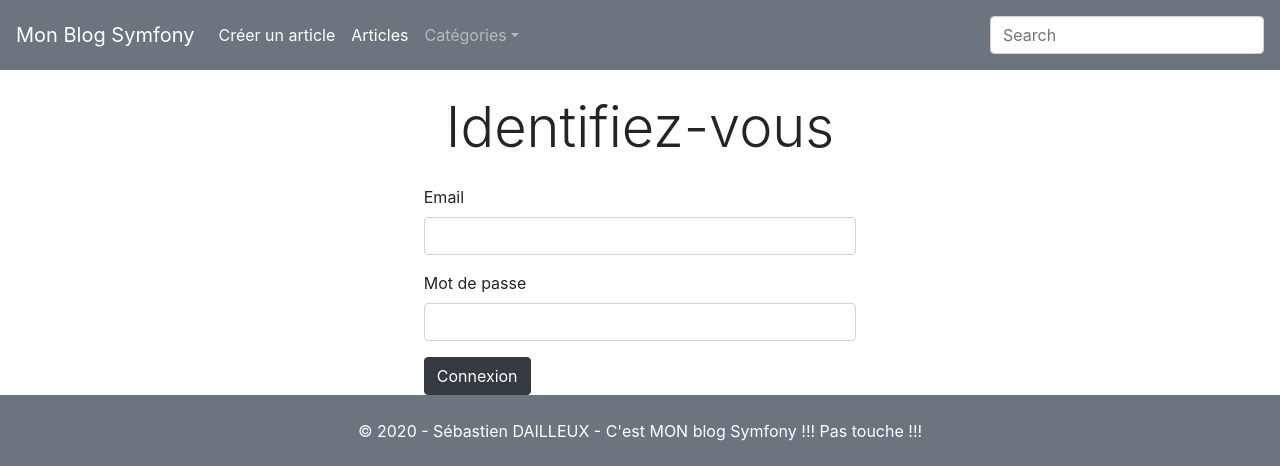
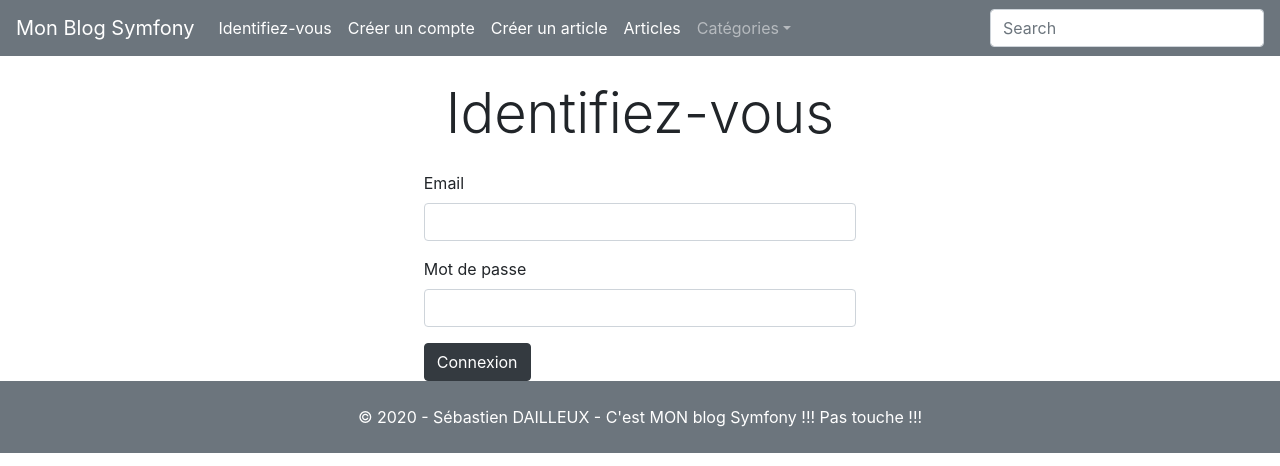
Before and after one commit to Sebdail78/demoBlog, a Symfony app: template templates/security/login.html.twig in a window 1280 px wide. Shown: the top 466 px of the page. Run offline with Twig, Linux system fonts and the light colour scheme; the template is opened without the code that fills it, so the values that code supplies are empty; some libraries are stand-ins or nearby versions.

Commit message:
back_office

```diff
--- a/composer.json
+++ b/composer.json
@@ -5,6 +5,7 @@
         "php": "^7.1.3",
         "ext-ctype": "*",
         "ext-iconv": "*",
+        "easycorp/easyadmin-bundle": "^2.3",
         "fzaninotto/faker": "^1.9",
         "sensio/framework-extra-bundle": "^5.1",
         "symfony/asset": "4.4.*",
--- a/config/bundles.php
+++ b/config/bundles.php
@@ -13,4 +13,5 @@ return [
     Symfony\Bundle\DebugBundle\DebugBundle::class => ['dev' => true, 'test' => true],
     Symfony\Bundle\MakerBundle\MakerBundle::class => ['dev' => true],
     Doctrine\Bundle\FixturesBundle\DoctrineFixturesBundle::class => ['dev' => true, 'test' => true],
+    EasyCorp\Bundle\EasyAdminBundle\EasyAdminBundle::class => ['all' => true],
 ];
--- /dev/null
+++ b/config/routes/easy_admin.yaml
@@ -0,0 +1,4 @@
+easy_admin_bundle:
+    resource: '@EasyAdminBundle/Controller/EasyAdminController.php'
+    prefix: /admin
+    type: annotation
--- a/src/Entity/Category.php
+++ b/src/Entity/Category.php
@@ -98,4 +98,9 @@ class Category
 
         return $this;
     }
+
+    public function __toString()
+    {
+        return $this->title;
+    }
 }
--- a/templates/base.html.twig
+++ b/templates/base.html.twig
@@ -23,10 +23,22 @@
 
             <div class="collapse navbar-collapse" id="navbarsExample04">
                 <ul class="navbar-nav mr-auto">
+
+                {# si l'internaute n'est pas connecté, on lui propose de s'inscrire ou de s'identifier #}
+                {% if not app.user %}
+
+                    <li class="nav-item active">
+                        <a class="nav-link" href="{{ path('security_login') }}">Identifiez-vous</a>
+                    </li>
+                    <li class="nav-item active">
+                        <a class="nav-link" href="{{ path('security_registration') }}">Créer un compte</a>
+                    </li>
+
+                {% endif %}
+
+
                 <li class="nav-item active">
                     <a class="nav-link" href="{{ path('blog_create') }}">Créer un article</a>
-                    {# path() : fonction TWIG permettant de générer une URL en fonction du nom de la route envoyer en argument #}
-                    {# le nom de la route 'blog' est déclarée dans le controller 'BlogController' et est rattaché à la méthode index() #}
                 </li>
                 <li class="nav-item active">
                     <a class="nav-link" href="{{ path('blog') }}">Articles</a>
@@ -41,12 +53,28 @@
                         <a class="dropdown-item" href="#">Sport</a>
                     </div>
                 </li>
+
+                {# app: variable prédéfinie in TWIG qui contient bcp de varialbes d'nevironnements ($_POST, $_GET, $_SESSION etc...)#}
+                {# app.user : retourne les infos de la session en cours, c'est à dire les infos de l'utilisateur qui est connecté #}
+                {# si app.user renvoie true, alors l'internaute est connecté, on entre ds le IF, on lui propose le lien 'deconnexion' #}
+
+                {% if app.user %}
+
+                <li class="nav-item active">
+                    <a class="nav-link" href="{{ path('security_logout') }}">Deconnexion</a>
+                </li>
+
+                {% endif %}
+
+
                 </ul>
-                <form class="form-inline my-4 my-md-2">
+                <form class="form-inline my-4 my-md-0">
                 <input class="form-control" type="text" placeholder="Search">
                 </form>
             </div>
         </nav>
+
+        {{ dump(app.user) }}
 
         <div class="container mon-conteneur">
         {% block body %}
--- a/templates/security/login.html.twig
+++ b/templates/security/login.html.twig
@@ -4,10 +4,23 @@
 
 <h1 class="display-4 text-center my-4">Identifiez-vous</h1>
 
+{# Si il y a une erreur de les identifiants de connexion, alors on entre dans le IF et on affiche le message d'erreur #}
+{# error: variable TWIG qui vient du controller SecurityController #}
+{% if error %}
+
+    <p class="bg-danger text-white text-center p-3 col-md-4 mx-auto rounded">{{ error.messageKey|trans(error.messageData,
+    'security') }}</p>
+    {# trans(error.messageData, 'security') : on indique à TWIG que la traduction du message d'erreur 'Invalid credentials.'
+    se trouve dans le fichier 'translations/security.en.php' #}
+
+{% endif %}
+
 <form method="post" class="col-md-5 mx-auto" action="{{ path('security_login') }}">
     <div class="form-group">
         <label for="_username">Email</label>
-        <input type="text" class="form-control" id="_username" name="_username">
+        <input type="text" class="form-control" id="_username" name="_username" value="{{ last_username }}">
+        {# on stock dans l'attribut 'value' le dernier Email posté par l'utilisateur en cas d'erreur d'identifiant #}
+        {# last_username : variable qui vient du controller SecurityController #}
     </div>
     <div class="form-group">
         <label for="_password">Mot de passe</label>
--- /dev/null
+++ b/translations/security.en.php
@@ -0,0 +1,5 @@
+<?php
+// <translations/security.en.php
+return [
+    'Invalid credentials.' => 'Email ou mot de passe incorrect'
+];
```
Also changed, not shown: src/Controller/SecurityController.php (+13 -2 lines), 8 other files.
